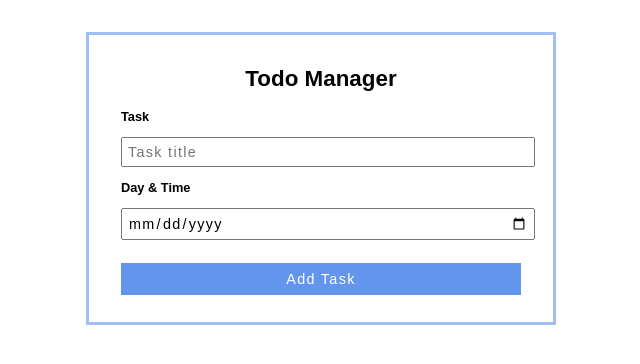
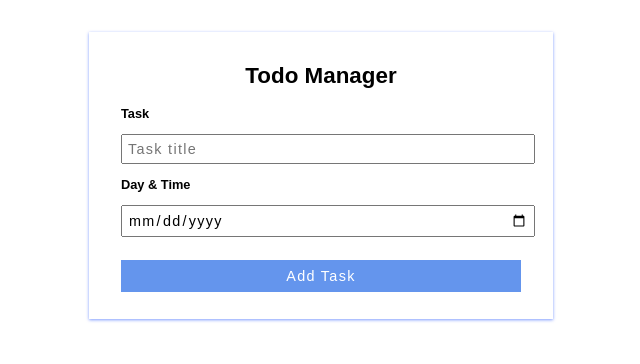
Before and after one commit to EdwinWalela/todo-list, a Vue app in the folder vue/: page / in a window 1280 px wide. Shown: the top 364 px of the page, without its empty margins (319-959 px from the left). Built offline with nearby package versions, Linux system fonts and the light colour scheme.

Commit message:
form validation

```diff
--- a/vue/src/components/Todo.vue
+++ b/vue/src/components/Todo.vue
@@ -39,6 +39,14 @@ export default {
     methods: {
         async onSubmit(e){
             e.preventDefault();
+            if(this.form.title == ""){
+                alert("Task title required")
+                return
+            }
+            if(typeof this.form.date == "undefined"){
+                 alert("Date required")
+                return
+            }
 
             this.todos.push({
                 title:this.form.title,
@@ -85,7 +93,7 @@ export default {
     }
 
     #task-container{
-        border:solid 3px rgba(100, 148, 237,0.6);
+         box-shadow: 0px 1px 3px rgba(0, 60, 255, 0.5);
         width: 50%;
         max-width: 400px;
         margin: 2em auto;
```
